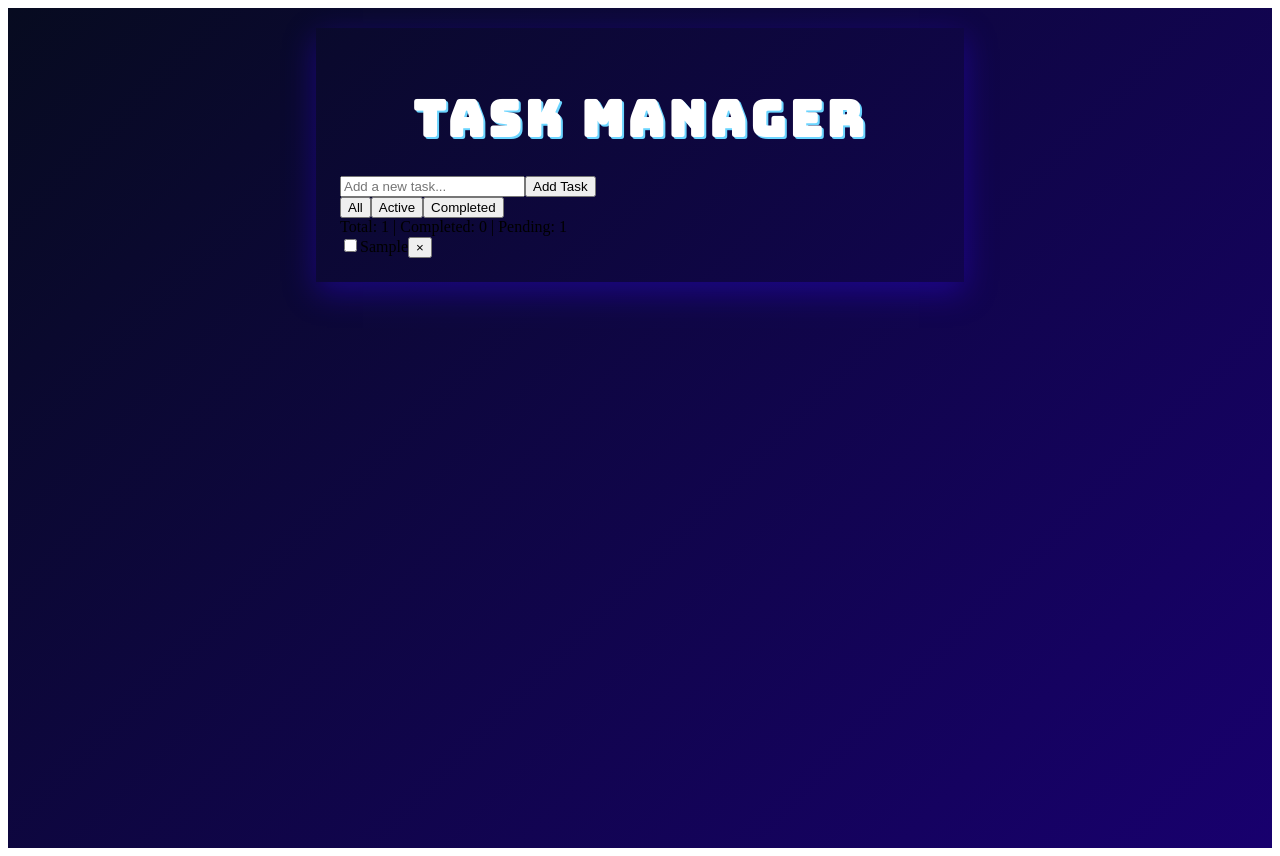
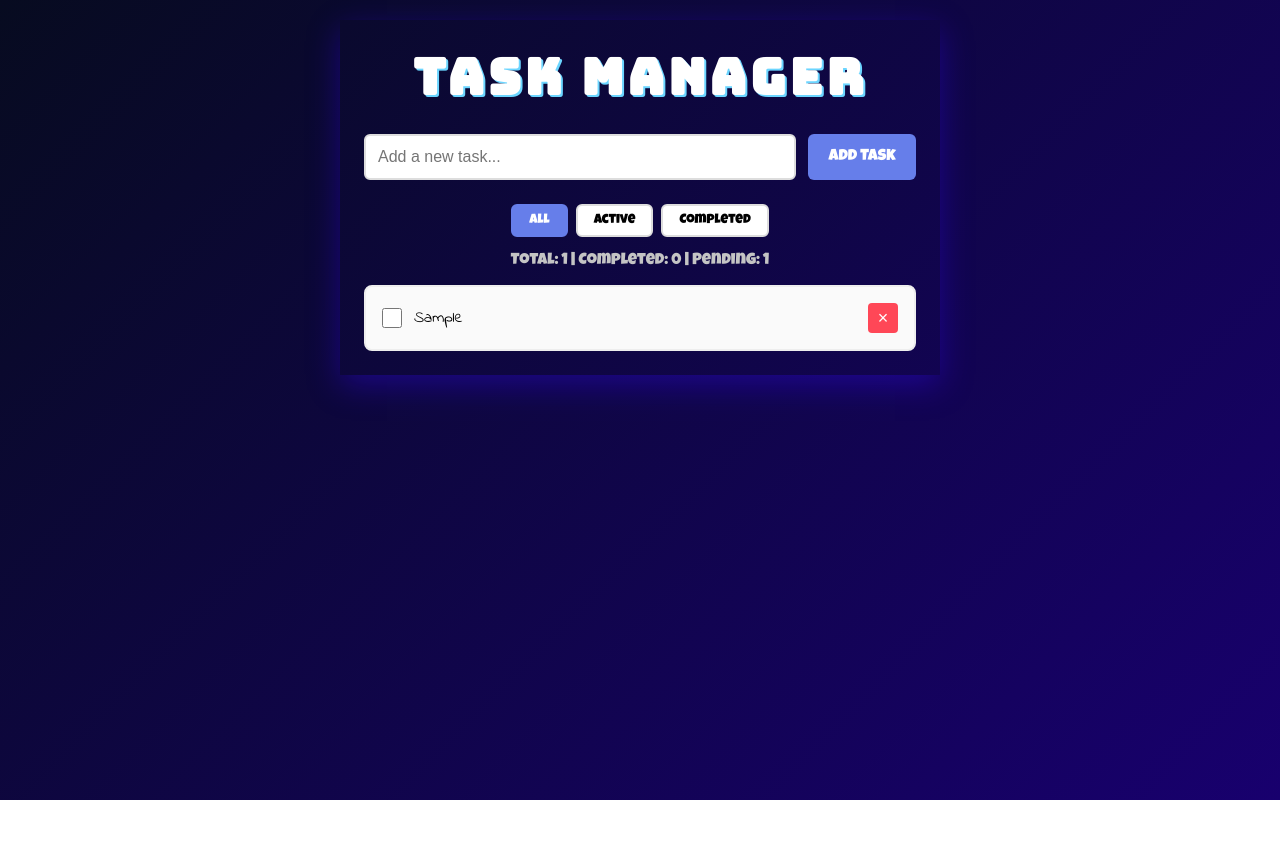
Before and after one commit to JavierSanchez22/progra-web, a React (Vite) app: page / in a window 1280 px wide. Both pictures are taken after typing "Sample" into the empty fields and a click on the button "Add Task". After the commit the page ends 800 px from the top, so only its background shows below. Built offline with nearby package versions, Linux system fonts and the light colour scheme.

Commit message:
style: add style to buttons, task and stats

```diff
--- a/src/App.css
+++ b/src/App.css
@@ -1,9 +1,26 @@
 @import url('https://fonts.googleapis.com/css2?family=Bungee&display=swap');
+@import url('https://fonts.googleapis.com/css2?family=Indie+Flower&family=Luckiest+Guy&display=swap');
+
+* {
+  margin: 0;
+  padding: 0;
+  box-sizing: border-box;
+}
+
+body {
+  margin: 0;
+  padding: 0;
+}
 
 .app {
   min-height: 100vh;
   background: linear-gradient(135deg, #070b20 0%, #18006e 100%);
   padding: 20px;
+}
+
+.body{
+  background-color: blue;
+
 }
 
 .container {
@@ -22,3 +39,141 @@ h1 {
   letter-spacing: 4px;
   text-shadow: 2px 2px 0px #6bd5ff;
 }
+
+.task-form {
+  display: flex;
+  gap: 12px;
+  margin-bottom: 24px;
+}
+
+.task-input {
+  flex: 1;
+  padding: 12px;
+  border: 2px solid #ddd;
+  border-radius: 6px;
+  font-size: 16px;
+  outline: none;
+  transition: border-color 0.3s;
+}
+
+.task-input:focus {
+  border-color: #667eea;
+}
+
+.add-btn {
+  padding: 12px 20px;
+  background: #667eea;
+  color: white;
+  border: none;
+  border-radius: 6px;
+  cursor: pointer;
+  font-size: 16px;
+  transition: background 0.3s;
+  font-family: "Luckiest Guy", cursive;
+}
+
+.add-btn:hover {
+  background: #5a67d8;
+}
+
+.task-filter {
+  display: flex;
+  gap: 8px;
+  margin-bottom: 16px;
+  justify-content: center;
+}
+
+.filter-btn {
+  padding: 8px 16px;
+  border: 2px solid #ddd;
+  background: white;
+  border-radius: 6px;
+  cursor: pointer;
+  transition: all 0.3s;
+  font-family: "Luckiest Guy", cursive;
+}
+
+.filter-btn.active {
+  background: #667eea;
+  color: white;
+  border-color: #667eea;
+  font-family: "Luckiest Guy", cursive;
+}
+
+.task-stats {
+  text-align: center;
+  margin-bottom: 16px;
+  color: #c4c4c4;
+  font-weight: 500;
+  font-family: "Luckiest Guy", cursive;
+}
+
+.task-list {
+  display: flex;
+  flex-direction: column;
+  gap: 12px;
+}
+
+.task-item {
+  display: flex;
+  align-items: center;
+  padding: 16px;
+  border: 2px solid #eee;
+  border-radius: 8px;
+  background: #fafafa;
+  transition: all 0.3s;
+}
+
+.task-item:hover {
+  border-color: #667eea;
+  transform: translateY(-1px);
+}
+
+.task-item.completed {
+  opacity: 0.7;
+  background: #f0f9ff;
+}
+
+.task-checkbox {
+  margin-right: 12px;
+  width: 20px;
+  height: 20px;
+  cursor: pointer;
+}
+
+.task-name {
+  flex: 1;
+  font-size: 16px;
+  font-family: "Indie Flower", cursive;
+}
+
+.task-item.completed .task-name {
+  text-decoration: line-through;
+  color: #888;
+}
+
+.delete-btn {
+  background: #ff4757;
+  color: white;
+  border: none;
+  border-radius: 4px;
+  width: 30px;
+  height: 30px;
+  cursor: pointer;
+  font-size: 18px;
+  display: flex;
+  align-items: center;
+  justify-content: center;
+  transition: background 0.3s;
+}
+
+.delete-btn:hover {
+  background: #ff3742;
+}
+
+.no-tasks {
+  text-align: center;
+  color: #888;
+  font-style: italic;
+  padding: 40px;
+}
```
